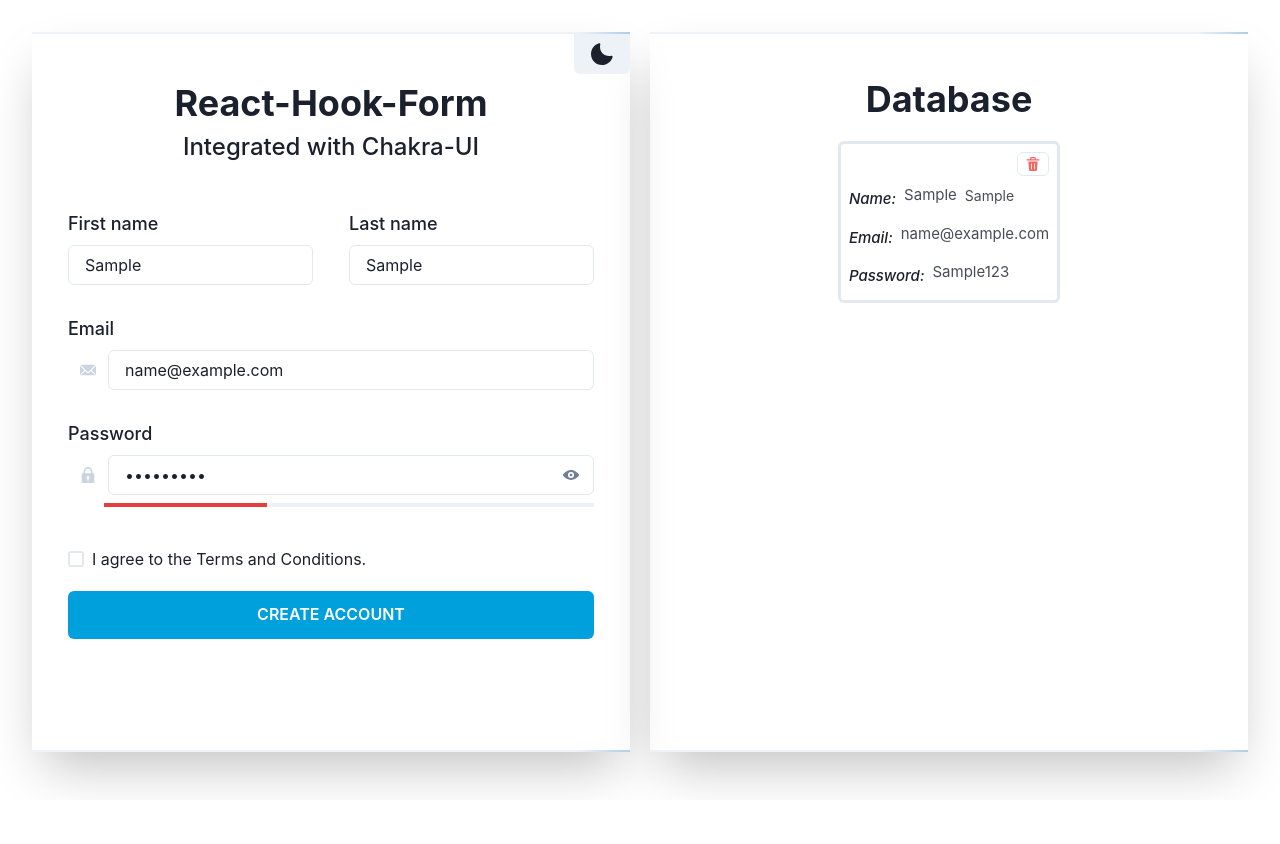
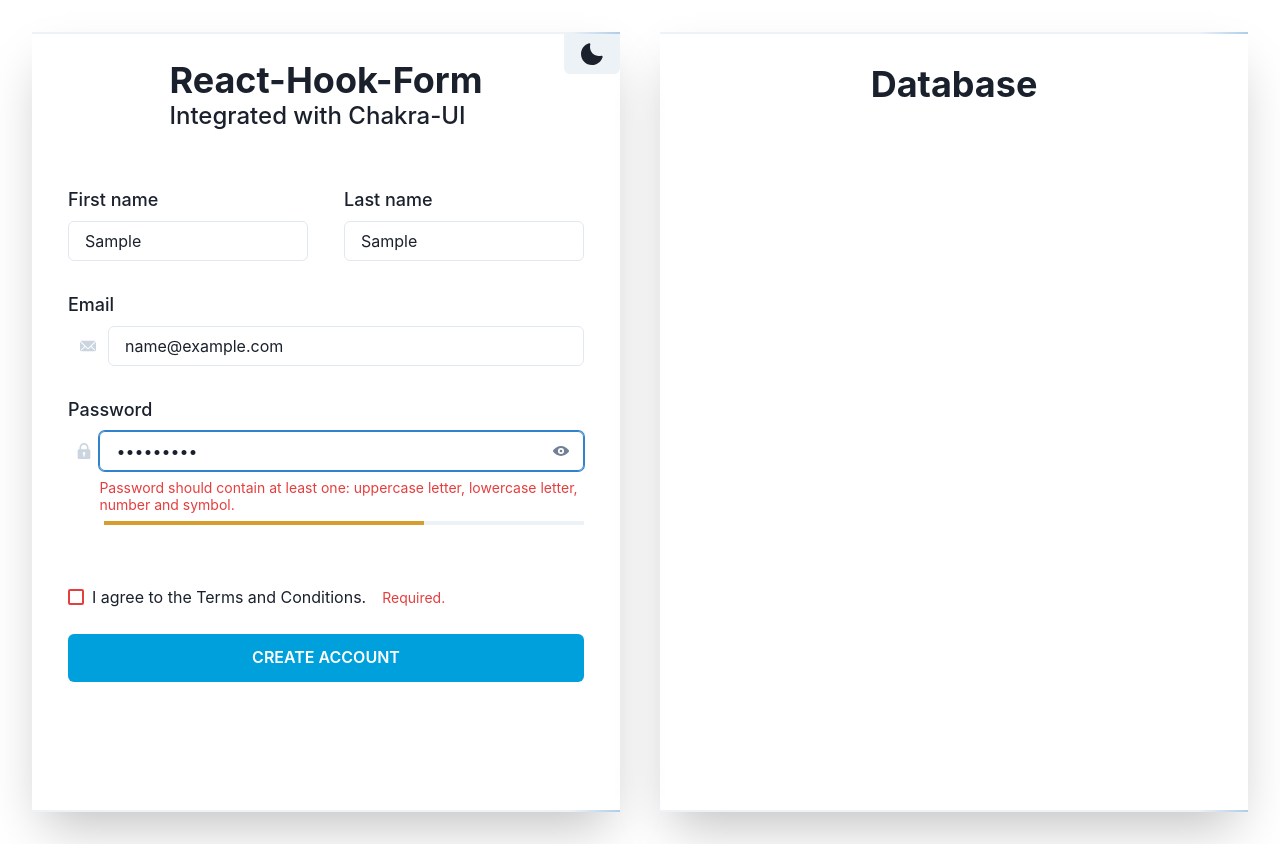
Before and after one commit to gabrielpenteado/react-form, a React (Vite) app: page / in a window 1280 px wide. Both pictures are taken after typing "Sample", "Sample", "name@example.com", "Sample123" into the empty fields and a click on the button "CREATE ACCOUNT". Before the commit the page ends 800 px from the top, so only its background shows below. Built offline with nearby package versions, Linux system fonts and the light colour scheme.

Commit message:
added password strength checker and checkbox controller

```diff
--- a/src/App.tsx
+++ b/src/App.tsx
@@ -10,10 +10,10 @@
 
   return (
     <div className="App">
-      <Stack direction={["column", "column", "row"]} spacing="20px">
+      <Stack direction={["column", "column", "row"]} spacing="40px">
         <Box
           w={["390px", "390px", "880px"]}
-          h="720px"
+          h="780px"
           boxShadow='2xl'
           display="flex"
           flexDirection={'column'}>
@@ -24,7 +24,7 @@
         </Box>
         <Box
           w={["390px", "390px", "880px"]}
-          h="720px"
+          h="780px"
           boxShadow='2xl'
           overflowY={"auto"}
           display="flex"
--- a/src/components/DataDisplay.tsx
+++ b/src/components/DataDisplay.tsx
@@ -18,7 +18,7 @@
 
   return (
     <Box display="flex" flexDirection={"column"} alignItems="center">
-      <Heading as="h1" fontSize={["2xl", "2xl", "4xl"]} pt="44px"> Database </Heading>
+      <Heading as="h1" fontSize={["2xl", "2xl", "4xl"]} pt="29px"> Database </Heading>
 
       {users && users.map((user) =>
         <ul>
--- a/src/components/SignUp.tsx
+++ b/src/components/SignUp.tsx
@@ -7,7 +7,6 @@
   Flex,
   Heading,
   Button,
-  useToast
 } from "@chakra-ui/react";
 
 import { ToggleColorMode } from './ToggleColorMode';
@@ -29,7 +28,7 @@
 
   const methods = useForm();
 
-  const toast = useToast();
+  // const toast = useToast();
 
   function onSubmit(data: IUser, e: React.FormEvent<HTMLFormElement>) {
     e.preventDefault()
@@ -40,12 +39,14 @@
     <FormProvider {...methods}>
       <form onSubmit={methods.handleSubmit(onSubmit)}>
         <Box>
-          <Flex direction="column" alignItems="center" pb="48px" gap="8px">
+          <Flex direction="column" alignItems="center">
             <Box alignSelf="flex-end">
               <ToggleColorMode />
             </Box>
-            <Heading as="h1" fontWeight={700} fontSize={["2xl", "2xl", "4xl"]}> React-Hook-Form </Heading>
-            <Heading as="h2" fontWeight={500} fontSize={["xl", "xl", "2xl"]}> Integrated with Chakra-UI </Heading>
+            <Box pb="40px" position="relative" bottom="15px">
+              <Heading as="h1" fontWeight={700} fontSize={["2xl", "2xl", "4xl"]}> React-Hook-Form </Heading>
+              <Heading as="h2" fontWeight={500} fontSize={["xl", "xl", "2xl"]}> Integrated with Chakra-UI </Heading>
+            </Box>
           </Flex>
 
           <Name />
--- a/src/components/SignUp/Checkbox.tsx
+++ b/src/components/SignUp/Checkbox.tsx
@@ -1,20 +1,38 @@
-import React, { useState } from "react";
 
-import { Checkbox } from "@chakra-ui/react";
+import { useFormContext, Controller } from "react-hook-form";
+
+import { Checkbox, FormControl, FormErrorMessage } from "@chakra-ui/react";
+
+// import { IUser } from "../../contexts/UserDataContext";
 
 export function HandleCheckbox() {
-  const [Check, setCheck] = useState<boolean>();
+  const {register, control, formState: { errors } } = useFormContext();
 
   return (
-    <div>
-      <Checkbox
-        pb="20px"
-        isChecked={Check}
-        isInvalid={Check ? true : false}
-        onChange={
-          (e) => setCheck(e.target.checked)
-        }
-      >I agree to the Terms and Conditions.</Checkbox>
-    </div >
+    <FormControl
+      fontSize={["sm", "md", "lg"]}
+      isInvalid={!errors.agreements ? false : true}
+      display="flex"
+      pt="16px"
+      >
+
+      <Controller
+        name="agreements"
+        defaultValue={false}
+        control={control}
+        render={({ field }) => (
+          <Checkbox
+            {...field}
+            pb="20px"
+          >
+            I agree to the Terms and Conditions.
+          </Checkbox>
+        )}
+        rules={{
+          required: { value: true, message: "Required." }
+        }}
+      />
+      {errors.agreements && <FormErrorMessage pl="16px" mb="28px">{errors.agreements.message}</FormErrorMessage>}
+    </FormControl>
   )
 }
--- a/src/components/SignUp/Email.tsx
+++ b/src/components/SignUp/Email.tsx
@@ -22,7 +22,7 @@
   const { register, formState: { errors } } = useFormContext<IUser>();
 
   return (
-    <FormControl pt="30px" isInvalid={!errors.email ? false : true }  >
+    <FormControl pt="30px" isInvalid={!errors.email ? false : true}  >
       <FormLabel fontSize={["sm", "md", "lg"]}>Email</FormLabel>
       <InputGroup>
         <InputLeftElement
@@ -32,12 +32,18 @@
         />
         <Flex direction={"column"} flexGrow="1">
           <Input
-            type="email"
+            type="text"
             variant="outline"
             placeholder="Enter your email."
             _placeholder={{ opacity: 0.75, color: 'gray.500', fontSize: ["sm", "sm", "md"] }}
             size={["sm", "sm", "md"]}
-            {...register("email", { required: "Please, enter your email" })}
+            {...register("email", {
+              required: "Please, enter your email.",
+              pattern: {
+                value: /^[^@ ]+@[^@ ]+\.[^@ .]{2,}$/,
+                message: "Email is not valid."
+              }
+            })}
           />
           {errors.email && <FormErrorMessage>{errors.email.message}</FormErrorMessage>}
         </Flex>
--- a/src/components/SignUp/Name.tsx
+++ b/src/components/SignUp/Name.tsx
@@ -18,7 +18,7 @@
   const { register, formState: { errors } } = useFormContext<IUser>();
 
   return (
-    <Stack direction={["column", "column", "row"]} spacing="36px" pl="36px" pr="36px" pt="24x">
+    <Stack direction={["column", "column", "row"]} spacing="36px" pl="36px" pr="36px">
       <FormControl isInvalid={!errors.firstname ? false : true}>
         <FormLabel fontSize={["sm", "md", "lg"]}>First name</FormLabel>
         <Input
@@ -27,7 +27,7 @@
           placeholder="Enter your first name."
           _placeholder={{ opacity: 0.75, color: 'gray.500', fontSize: ["sm", "sm", "md"] }}
           size={["sm", "sm", "md"]}
-          {...register("firstname", { required: "Please, enter your first name" })}
+          {...register("firstname", { required: "Please, enter your first name." })}
         />
         {errors.firstname && <FormErrorMessage>{errors.firstname.message}</FormErrorMessage>}
       </FormControl>
@@ -40,7 +40,7 @@
           placeholder="Enter your last name."
           _placeholder={{ opacity: 0.75, color: 'gray.500', fontSize: ["sm", "sm", "md"] }}
           size={["sm", "sm", "md"]}
-          {...register("lastname", { required: "Please, enter your last name" })}
+          {...register("lastname", { required: "Please, enter your last name." })}
         />
         {errors.lastname && <FormErrorMessage>{errors.lastname.message}</FormErrorMessage>}
       </FormControl>
--- a/src/components/SignUp/Password.tsx
+++ b/src/components/SignUp/Password.tsx
@@ -24,8 +24,27 @@
   const [show, setShow] = useState(false);
   const handleClick = () => setShow(!show);
 
+  const [passwordLength, setPasswordLength] = useState("");
+
+  const passwordStrenght = (passwordLength: string) => {
+    if (passwordLength.length > 12) {
+      return (
+      <Progress height={"4px"} mt="8px" value={100} ml="36px" colorScheme="green" />
+      )
+    } else if (passwordLength.length >= 6) {
+      return (
+      <Progress height={"4px"} mt="8px" value={66.7} ml="36px" colorScheme="yellow" />
+      )
+    } else if (passwordLength.length > 0) {
+      return (
+        <Progress height={"4px"} mt="8px" value={33.3} ml="36px" colorScheme="red" />
+      )
+    }
+  }
+
   return (
     <FormControl pt="30px" pb="40px" isInvalid={!errors.password ? false : true}>
+      <>
         <FormLabel fontSize={["sm", "md", "lg"]}>Password</FormLabel>
         <InputGroup>
           <InputLeftElement
@@ -42,11 +61,22 @@
               _placeholder={{ opacity: 0.75, color: 'gray.500', fontSize: ["sm", "sm", "md"] }}
               size={["sm", "sm", "md"]}
               {...register("password", {
+                onChange: e => { setPasswordLength(e.target.value) },
                 required: "Please enter a Password",
-              minLength: { value: 8, message: "The password must be a minimum of 8 characters and should contain at least one upper- and lower-case letter, a number, and a symbol." }
+                validate: {
+                  checkLength: (value) => value.length >= 6,
+                  matchPattern: (value) =>
+                    /(?=.*\d)(?=.*[a-z])(?=.*[A-Z])(?!.*\s)(?=.*[!@#$*])/.test(value)
+                }
               })}
             />
-          {errors.password && <FormErrorMessage>{errors.password.message}</FormErrorMessage>}
+            {errors.password?.type === "required" &&
+              <FormErrorMessage>Password is required.</FormErrorMessage>}
+            {errors.password?.type === "checkLength" &&
+              <FormErrorMessage>Password should be at-least 6 characters.</FormErrorMessage>}
+            {errors.password?.type === "matchPattern" &&
+              <FormErrorMessage>Password should contain at least one: uppercase letter, lowercase
+                letter, number and symbol.</FormErrorMessage>}
           </Flex>
           <InputRightElement width='4.5rem'>
             <Button bg={"transparent"} variant={"link"} ml="26px" onClick={handleClick}>
@@ -54,7 +84,10 @@
             </Button>
           </InputRightElement>
         </InputGroup>
-      <Progress height={"4px"} mt="8px" value={33.3} ml="36px" colorScheme="red" />
+
+        {passwordStrenght(passwordLength)}
+
+      </>
     </FormControl >
   )
 }
--- a/src/contexts/UserDataContext.tsx
+++ b/src/contexts/UserDataContext.tsx
@@ -3,6 +3,7 @@
 import { useToast } from "@chakra-ui/react";
 
 export interface IUser {
+  agreements: boolean;
   firstname: string;
   lastname: string;
   email: string;
@@ -46,6 +47,7 @@
       toast({
         title: "Account created!",
         status: "success",
+        position: "bottom",
         duration: 2000,
         isClosable: true
       });
@@ -60,6 +62,7 @@
     toast({
       title: "User deleted!",
       status: "error",
+      position: "bottom",
       duration: 2000,
       isClosable: true
     });
@@ -71,6 +74,8 @@
     }
   }, [userList]);
 
+  console.log(userList)
+
   return (
     <UserContext.Provider value={{ user: user, userList: userList, handleCreateUser, handleDeleteUser }}>
       {children}
```
Lines whose indentation alone changed are shown as unchanged.
